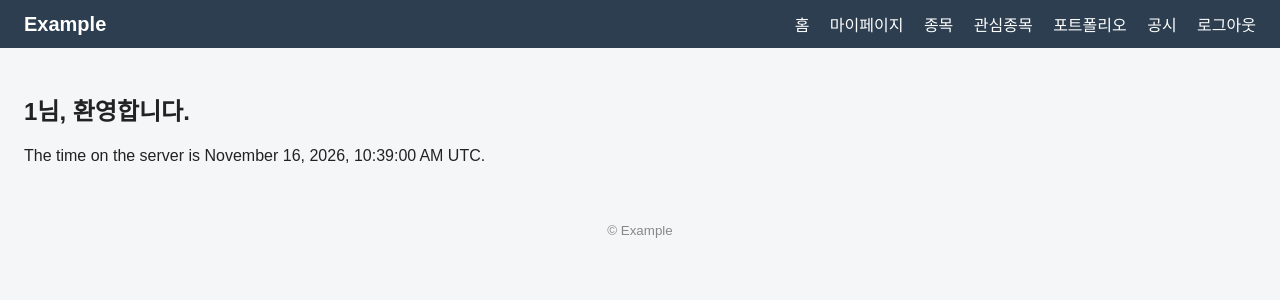
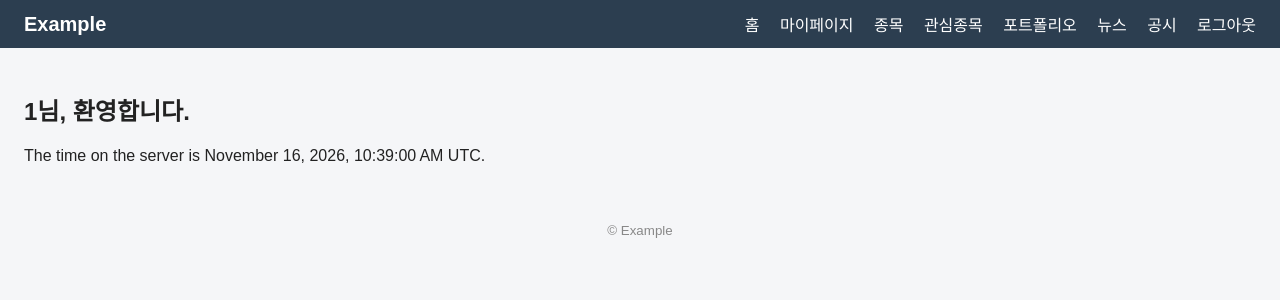
Before and after one commit to Haneum2/-A-team-, a Java web app: page / in a window 1280 px wide. Shown: the top 300 px of the page. Run offline with Spring Boot 4, a stand-in JSP engine, Linux system fonts and the light colour scheme; the visitor is signed in with stand-in values (Sample User, id 1); the project's own start-up code is not run, and a stand-in starts its controllers and pages.

Commit message:
refs #115 feat: 전체 nav에 뉴스 메뉴 추가 (공시 앞)
- home/mypage/portfolio/watchlist/disclosure/
  stock-search/stock-detail/survey.jsp nav에 /news 링크 삽입

Co-Authored-By: Claude Sonnet 4.6 <noreply@anthropic.com>

```diff
--- a/pinmate/src/main/webapp/WEB-INF/views/disclosure.jsp
+++ b/pinmate/src/main/webapp/WEB-INF/views/disclosure.jsp
@@ -17,6 +17,7 @@
 		<a href="${pageContext.request.contextPath}/stock/search">종목</a>
 		<a href="${pageContext.request.contextPath}/watchlist">관심종목</a>
 		<a href="${pageContext.request.contextPath}/portfolio">포트폴리오</a>
+		<a href="${pageContext.request.contextPath}/news">뉴스</a>
 		<a href="${pageContext.request.contextPath}/disclosure">공시</a>
 		<a href="${pageContext.request.contextPath}/logout">로그아웃</a>
 	</nav>
--- a/pinmate/src/main/webapp/WEB-INF/views/home.jsp
+++ b/pinmate/src/main/webapp/WEB-INF/views/home.jsp
@@ -17,6 +17,7 @@
 			<a href="${pageContext.request.contextPath}/stock/search">종목</a>
 			<a href="${pageContext.request.contextPath}/watchlist">관심종목</a>
 			<a href="${pageContext.request.contextPath}/portfolio">포트폴리오</a>
+			<a href="${pageContext.request.contextPath}/news">뉴스</a>
 			<a href="${pageContext.request.contextPath}/disclosure">공시</a>
 			<a href="${pageContext.request.contextPath}/logout">로그아웃</a>
 		</nav>
--- a/pinmate/src/main/webapp/WEB-INF/views/mypage.jsp
+++ b/pinmate/src/main/webapp/WEB-INF/views/mypage.jsp
@@ -18,6 +18,7 @@
 			<a href="${pageContext.request.contextPath}/stock/search">종목</a>
 			<a href="${pageContext.request.contextPath}/watchlist">관심종목</a>
 			<a href="${pageContext.request.contextPath}/portfolio">포트폴리오</a>
+			<a href="${pageContext.request.contextPath}/news">뉴스</a>
 			<a href="${pageContext.request.contextPath}/disclosure">공시</a>
 			<a href="${pageContext.request.contextPath}/logout">로그아웃</a>
 		</nav>
--- a/pinmate/src/main/webapp/WEB-INF/views/portfolio.jsp
+++ b/pinmate/src/main/webapp/WEB-INF/views/portfolio.jsp
@@ -17,6 +17,7 @@
 			<a href="${pageContext.request.contextPath}/mypage">마이페이지</a>
 			<a href="${pageContext.request.contextPath}/watchlist">관심종목</a>
 			<a href="${pageContext.request.contextPath}/portfolio">포트폴리오</a>
+			<a href="${pageContext.request.contextPath}/news">뉴스</a>
 			<a href="${pageContext.request.contextPath}/disclosure">공시</a>
 			<a href="${pageContext.request.contextPath}/logout">로그아웃</a>
 		</nav>
--- a/pinmate/src/main/webapp/WEB-INF/views/stock-detail.jsp
+++ b/pinmate/src/main/webapp/WEB-INF/views/stock-detail.jsp
@@ -16,6 +16,7 @@
 		<a href="${pageContext.request.contextPath}/mypage">마이페이지</a>
 		<a href="${pageContext.request.contextPath}/stock/search">종목</a>
 		<a href="${pageContext.request.contextPath}/watchlist">관심종목</a>
+		<a href="${pageContext.request.contextPath}/news">뉴스</a>
 		<a href="${pageContext.request.contextPath}/disclosure">공시</a>
 		<a href="${pageContext.request.contextPath}/logout">로그아웃</a>
 	</nav>
--- a/pinmate/src/main/webapp/WEB-INF/views/stock-search.jsp
+++ b/pinmate/src/main/webapp/WEB-INF/views/stock-search.jsp
@@ -16,6 +16,7 @@
 		<a href="${pageContext.request.contextPath}/mypage">마이페이지</a>
 		<a href="${pageContext.request.contextPath}/stock/search">종목</a>
 		<a href="${pageContext.request.contextPath}/watchlist">관심종목</a>
+		<a href="${pageContext.request.contextPath}/news">뉴스</a>
 		<a href="${pageContext.request.contextPath}/disclosure">공시</a>
 		<a href="${pageContext.request.contextPath}/logout">로그아웃</a>
 	</nav>
--- a/pinmate/src/main/webapp/WEB-INF/views/survey.jsp
+++ b/pinmate/src/main/webapp/WEB-INF/views/survey.jsp
@@ -15,6 +15,7 @@
 			<a href="${pageContext.request.contextPath}/">홈</a>
 			<a href="${pageContext.request.contextPath}/mypage">마이페이지</a>
 			<a href="${pageContext.request.contextPath}/stock/search">종목</a>
+			<a href="${pageContext.request.contextPath}/news">뉴스</a>
 			<a href="${pageContext.request.contextPath}/disclosure">공시</a>
 			<a href="${pageContext.request.contextPath}/logout">로그아웃</a>
 		</nav>
--- a/pinmate/src/main/webapp/WEB-INF/views/watchlist.jsp
+++ b/pinmate/src/main/webapp/WEB-INF/views/watchlist.jsp
@@ -18,6 +18,7 @@
 			<a href="${pageContext.request.contextPath}/stock/search">종목</a>
 			<a href="${pageContext.request.contextPath}/watchlist">관심종목</a>
 			<a href="${pageContext.request.contextPath}/portfolio">포트폴리오</a>
+			<a href="${pageContext.request.contextPath}/news">뉴스</a>
 			<a href="${pageContext.request.contextPath}/disclosure">공시</a>
 			<a href="${pageContext.request.contextPath}/logout">로그아웃</a>
 		</nav>
```
